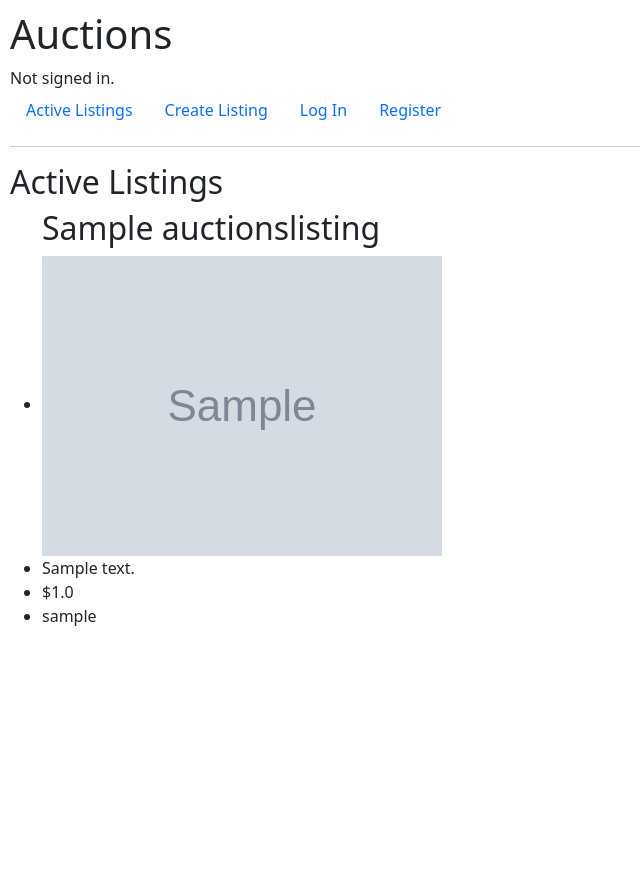
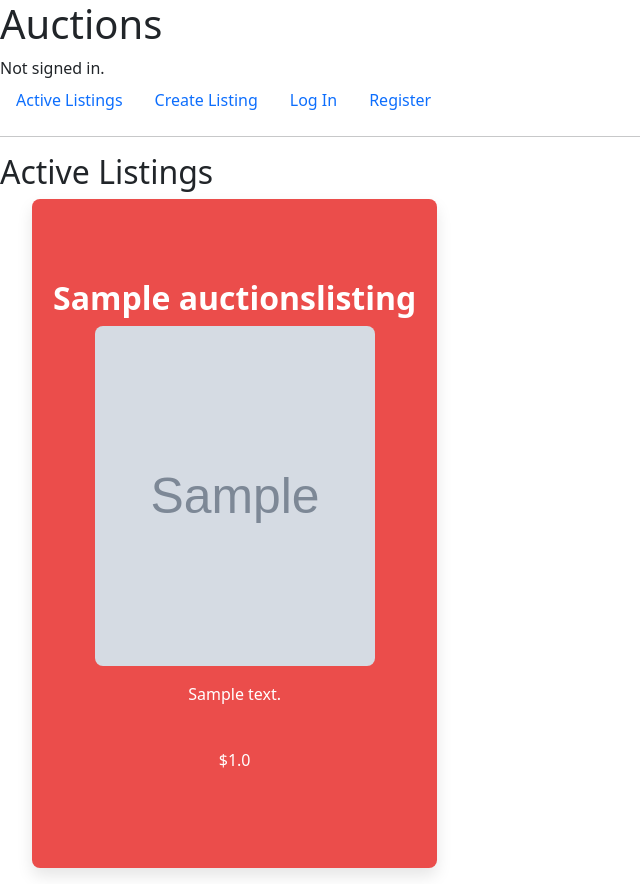
Before and after one commit to Oliveira-Renato/commerce, a Django app: page / in a window 1280 px wide. Shown: the whole page, without its empty margins (0-640 px from the left). Before the commit the page ends 626 px from the top, so only its background shows below. Run offline with Django 3.2, Linux system fonts and the light colour scheme; tables that the repository leaves empty hold one stand-in row (values such as "Sample post"); grey boxes marked "Sample" are stand-in pictures; some libraries are stand-ins or nearby versions.

Commit message:
fix: categories and add more itens.

```diff
--- a/auctions/admin.py
+++ b/auctions/admin.py
@@ -1,8 +1,10 @@
 from django.contrib import admin
 
 # Register your models here.
-from .models import AuctionsListing, User
+from .models import AuctionsListing, User, Category
 
+class CategoryAdmin(admin.ModelAdmin):
+    list_display = ('id','name')
 class AuctionsListingAdmin(admin.ModelAdmin):
     list_display = ('title', 'description', 'inicial_bid', 'active')
 
@@ -11,3 +13,4 @@ class UsersAdmin(admin.ModelAdmin):
 
 admin.site.register(AuctionsListing, AuctionsListingAdmin)
 admin.site.register(User, UsersAdmin)
+admin.site.register(Category, CategoryAdmin)
--- a/auctions/models.py
+++ b/auctions/models.py
@@ -2,7 +2,12 @@ from django.contrib.auth.models import AbstractUser
 from django.db import models
 
 
+class Category(models.Model):
+    id = models.AutoField(primary_key=True)
+    name = models.CharField(max_length=50)
 
+    def __str__(self):
+        return self.name
 class User(AbstractUser):
     id = models.AutoField(primary_key=True)
 
@@ -16,6 +21,7 @@ class AuctionsListing(models.Model):
     null=False)
     inicial_bid = models.FloatField()
     image_url = models.URLField(max_length=6000)
+    category = models.ForeignKey(Category, on_delete=models.CASCADE,default=None,related_name='categories', blank=True, null=True)
     active = models.BooleanField()
 
     def __str__(self):
--- a/auctions/static/auctions/styles.css
+++ b/auctions/static/auctions/styles.css
@@ -1,3 +1,67 @@
+@import url("https://fonts.googleapis.com/css?family=Poppins:200,300,400,500,600,700,800,900&display=swap");
+@import url(./variables.css);
+* {
+  margin: 0;
+  padding: 0;
+  box-sizing: border-box;
+  transition: smooth;
+}
+
+html {
+  font-size: 62.5%;
+  font-weight: 400;
+  font-size: 1rem;
+  font-family: "Poppins", sans-serif;
+  line-height: 1.5rem;
+}
+
+img {
+  max-width: 100%;
+  height: auto;
+}
+
 body {
-    padding: 10px;
+  overflow-x: hidden;
 }
+
+ul {
+  list-style: none;
+}
+
+.auto-grid {
+  display: grid;
+  grid-template-columns: repeat(auto-fill, minmax(var(--auto-grid-min-size), 1fr));
+  grid-gap: 1rem;
+}
+.auto-grid .col {
+  padding: 5rem 1rem;
+  text-align: center;
+  background: #eb4d4b;
+  color: #ffffff;
+  cursor: pointer;
+  transition: all 0.3s ease-in-out;
+  border-radius: 0.5rem;
+  box-shadow: 0 0.5rem 1rem rgba(0, 0, 0, 0.1);
+}
+.auto-grid .col:hover {
+  transform: translateY(-0.2rem);
+  box-shadow: 0 0.5rem 1rem rgba(0, 0, 0, 0.25);
+}
+.auto-grid .col h2 {
+  font-size: 2rem;
+  font-weight: 600;
+}
+.auto-grid .col li {
+  margin-bottom: 1rem;
+}
+.auto-grid .col img {
+  width: 280px;
+  height: 340px;
+  border-radius: 0.5rem;
+}
+.auto-grid .col .desc-item {
+  height: 50px;
+  overflow: hidden;
+}
+
+/*# sourceMappingURL=styles.css.map */
--- /dev/null
+++ b/auctions/static/auctions/variables.css
@@ -0,0 +1,3 @@
+:root {
+    --auto-grid-min-size: 20rem;
+}
--- a/auctions/templates/auctions/index.html
+++ b/auctions/templates/auctions/index.html
@@ -2,14 +2,17 @@
 
 {% block body %}
     <h2>Active Listings</h2>
-     <ul>
+     <ul class="auto-grid">
         {% for t in teste %}
             {% if t.active == 1 %}
+            <div class="col">
                 <h2>{{ t.title}}</h2>
-                <li><img src={{t.image_url}}></li>
-                <li>{{ t.description}}</li>
-                <li>${{ t.inicial_bid}}</li>
-                <li>{{t.user}}</li>
+                <li class="img-item">
+                    <img src={{t.image_url}}>
+                </li>
+                <li class="desc-item">{{ t.description}}</li>
+                <li class="price-iten">${{ t.inicial_bid}}</li>
+            </div>
             {% endif %}
         {% endfor %}
     </ul>
```
Also changed, not shown: auctions/static/auctions/style.scss (added, +67 -0 lines), auctions/migrations/0005_category.py (added), auctions/migrations/0006_auctionslisting_category.py (added), 1 other file.
